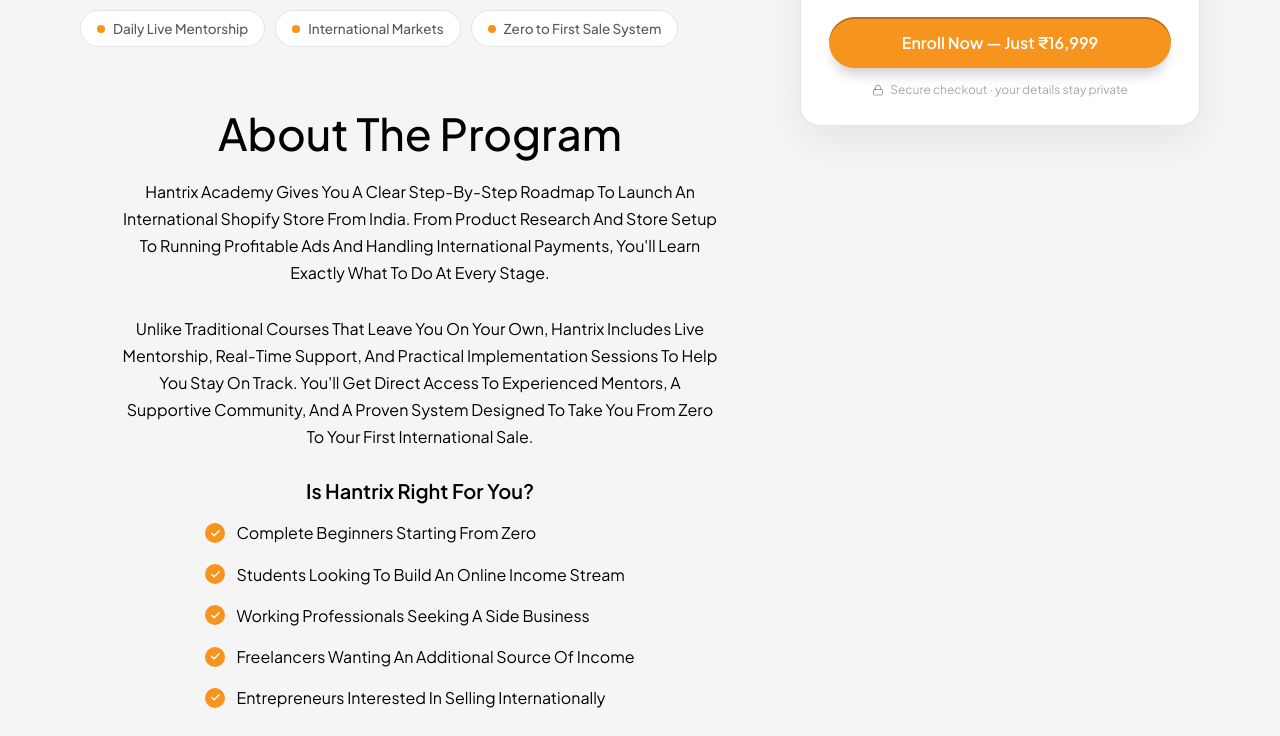
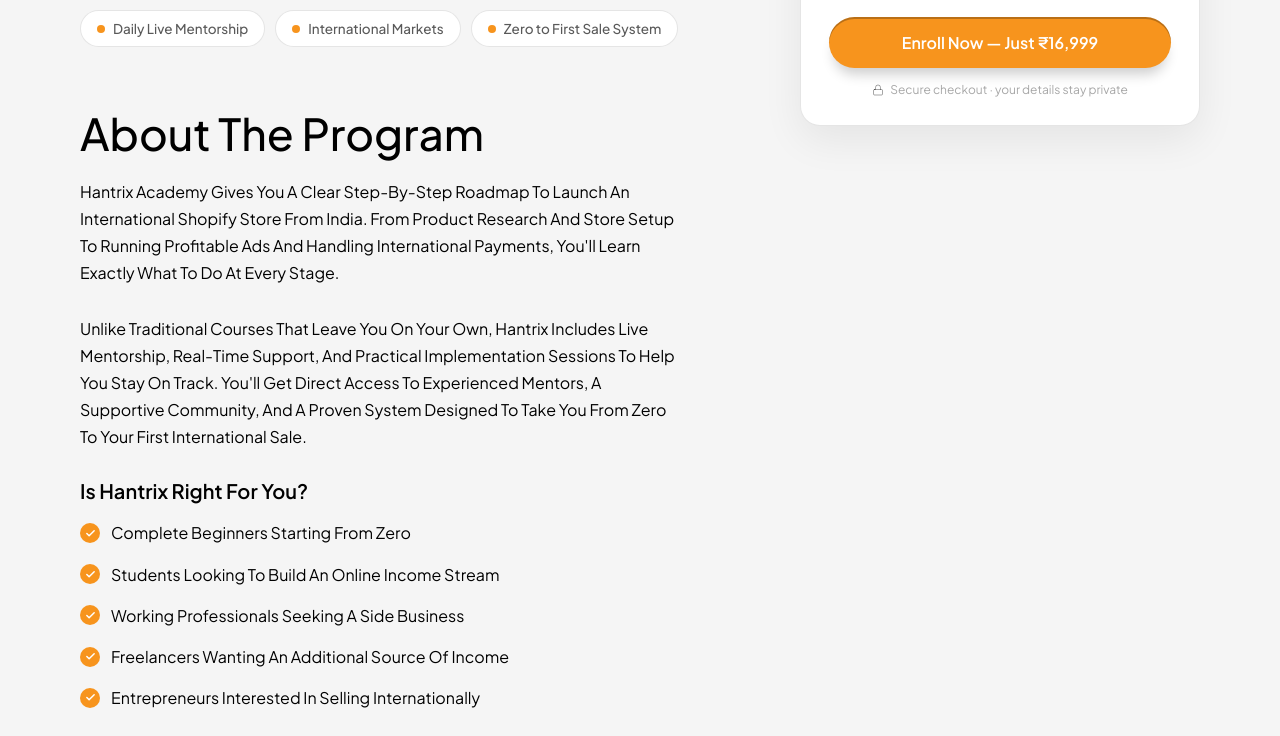
Before and after one commit to hantrixacademy/hantrix-checkout-marketing, a plain HTML site: page index.html in a window 1280 px wide. Shown: the part 515-1251 px from the top of the page. Drawn offline with Linux system fonts and the light colour scheme.

Commit message:
Revert about section to left-aligned on desktop

```diff
--- a/index.html
+++ b/index.html
@@ -296,21 +296,21 @@
     </div>
 
     <!-- About -->
-    <div class="about-section" style="margin-top:60px; text-align:center;">
-      <h2 style="color:#000; text-align:center; font-family:'Plus Jakarta Sans'; font-size:44px; font-style:normal; font-weight:500; line-height:1.2; letter-spacing:0; margin-bottom:18px;">
+    <div class="about-section" style="margin-top:60px; text-align:left;">
+      <h2 style="color:#000; text-align:left; font-family:'Plus Jakarta Sans'; font-size:44px; font-style:normal; font-weight:500; line-height:1.2; letter-spacing:0; margin-bottom:18px;">
         About The Program
       </h2>
-      <p class="about-p1" style="font-size:16px; line-height:1.7; color:#000; font-weight:400; text-transform:capitalize; word-wrap:break-word; margin-bottom:28px; max-width:600px; margin-left:auto; margin-right:auto;">
+      <p class="about-p1" style="font-size:16px; line-height:1.7; color:#000; font-weight:400; text-transform:capitalize; word-wrap:break-word; margin-bottom:28px; max-width:600px;">
         Hantrix Academy gives you a clear step-by-step roadmap to launch an international Shopify store from India. From product research and store setup to running profitable ads and handling international payments, you'll learn exactly what to do at every stage.
       </p>
-      <p class="about-p2" style="font-size:16px; line-height:1.7; color:#000; font-weight:400; text-transform:capitalize; word-wrap:break-word; max-width:600px; margin-left:auto; margin-right:auto;">
+      <p class="about-p2" style="font-size:16px; line-height:1.7; color:#000; font-weight:400; text-transform:capitalize; word-wrap:break-word; max-width:600px;">
         Unlike traditional courses that leave you on your own, Hantrix includes live mentorship, real-time support, and practical implementation sessions to help you stay on track. You'll get direct access to experienced mentors, a supportive community, and a proven system designed to take you from zero to your first international sale.
       </p>
 
       <!-- Is Hantrix Right For You -->
-      <div style="margin-top:28px; display:flex; flex-direction:column; align-items:center;">
-        <h3 style="font-size:20px; font-weight:600; color:#000; font-family:'Plus Jakarta Sans',sans-serif; margin-bottom:16px; text-align:center;">Is Hantrix Right For You?</h3>
-        <div style="display:inline-flex; flex-direction:column; gap:14px; align-items:flex-start; text-align:left;">
+      <div style="margin-top:28px;">
+        <h3 style="font-size:20px; font-weight:600; color:#000; font-family:'Plus Jakarta Sans',sans-serif; margin-bottom:16px;">Is Hantrix Right For You?</h3>
+        <div style="display:flex; flex-direction:column; gap:14px; align-items:flex-start;">
           <div style="display:flex; align-items:center; gap:11px;"><span class="check-icon"><svg width="11" height="11" viewBox="0 0 24 24" fill="none" stroke="#fff" stroke-width="3.2" stroke-linecap="round" stroke-linejoin="round"><polyline points="20 6 9 17 4 12"/></svg></span><span style="font-size:16px; line-height:1.7; color:#000; font-weight:400; text-transform:capitalize; font-family:'Plus Jakarta Sans',sans-serif;">Complete beginners starting from zero</span></div>
           <div style="display:flex; align-items:center; gap:11px;"><span class="check-icon"><svg width="11" height="11" viewBox="0 0 24 24" fill="none" stroke="#fff" stroke-width="3.2" stroke-linecap="round" stroke-linejoin="round"><polyline points="20 6 9 17 4 12"/></svg></span><span style="font-size:16px; line-height:1.7; color:#000; font-weight:400; text-transform:capitalize; font-family:'Plus Jakarta Sans',sans-serif;">Students looking to build an online income stream</span></div>
           <div style="display:flex; align-items:center; gap:11px;"><span class="check-icon"><svg width="11" height="11" viewBox="0 0 24 24" fill="none" stroke="#fff" stroke-width="3.2" stroke-linecap="round" stroke-linejoin="round"><polyline points="20 6 9 17 4 12"/></svg></span><span style="font-size:16px; line-height:1.7; color:#000; font-weight:400; text-transform:capitalize; font-family:'Plus Jakarta Sans',sans-serif;">Working professionals seeking a side business</span></div>
```
